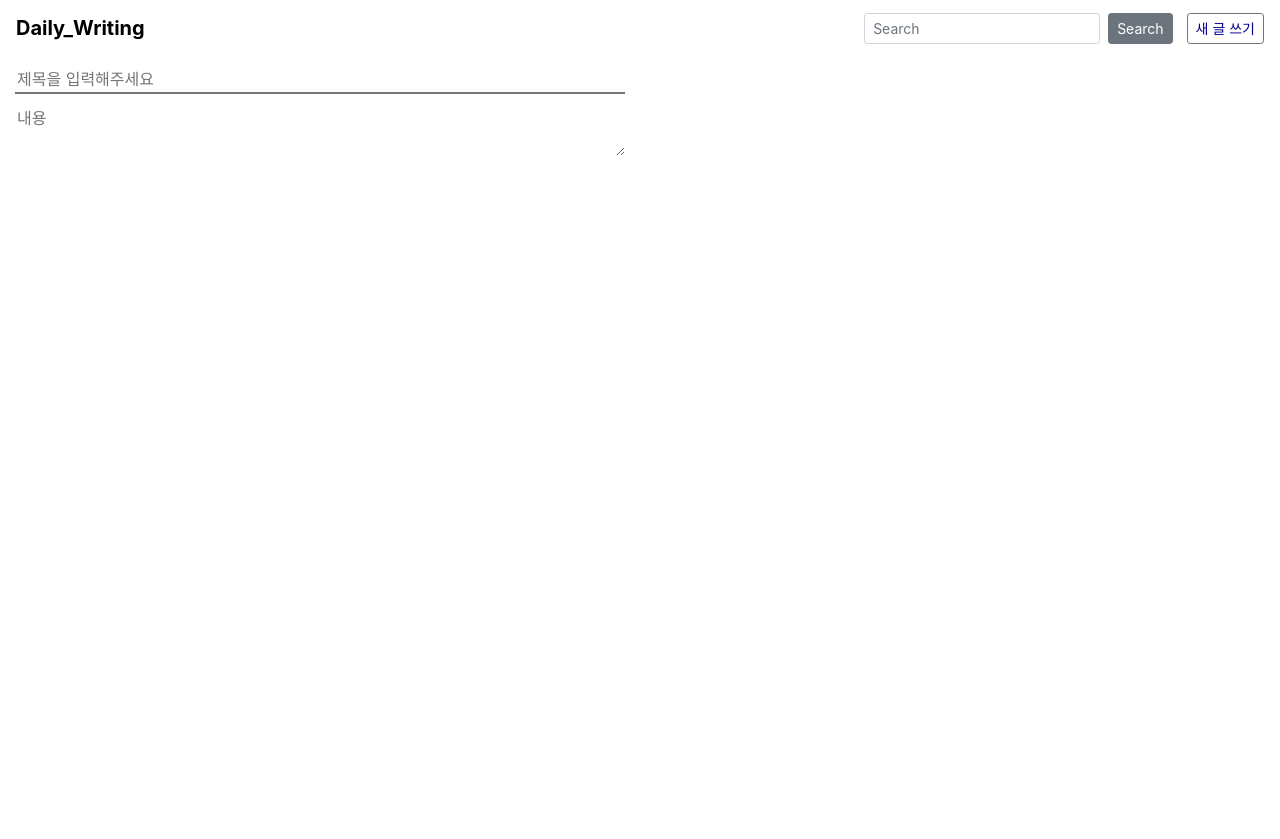
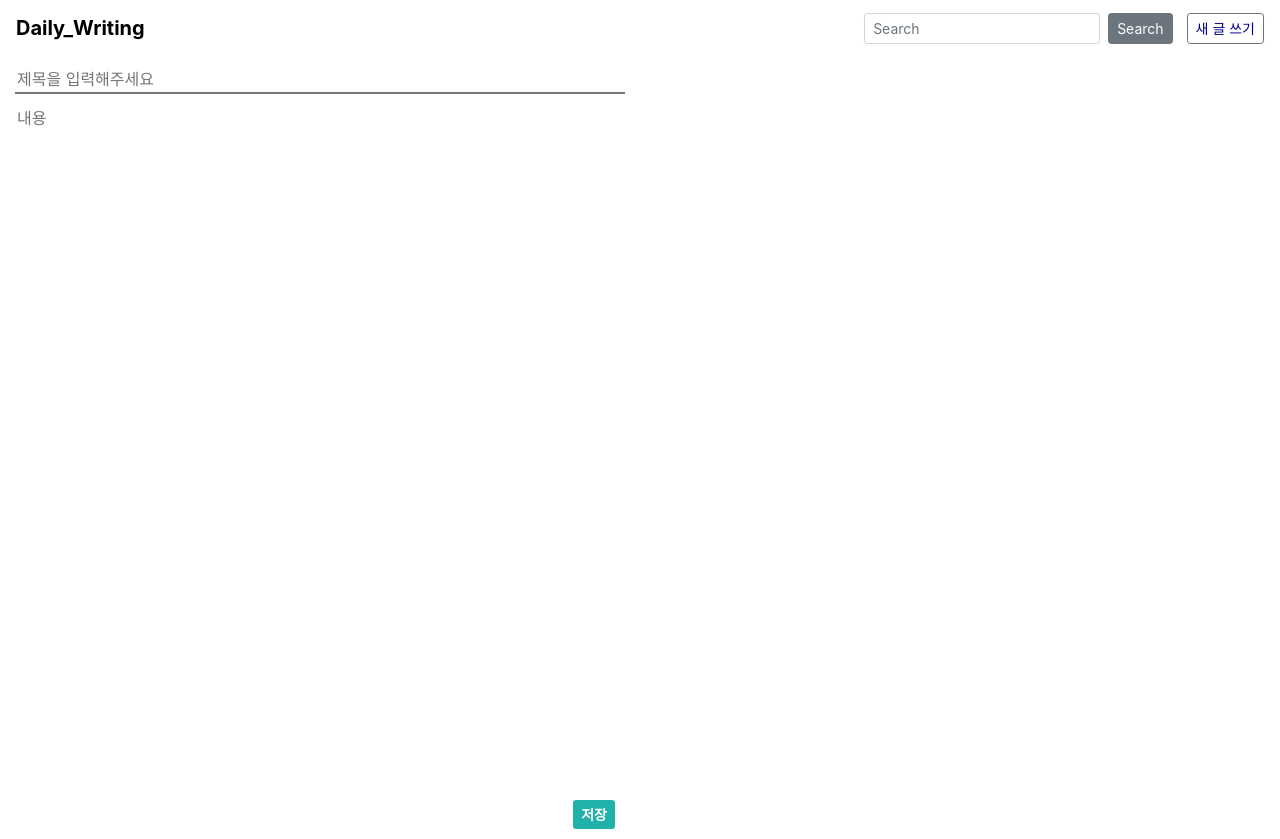
Before and after one commit to Jungsooooooo/Daily_Writing_Front, a Vue app: page /write in a window 1280 px wide. Before the commit the page ends 800 px from the top, so only its background shows below. Built offline with nearby package versions, Linux system fonts and the light colour scheme.

Commit message:
footer 추가 후 버튼 css 추가

```diff
--- a/src/components/views/ToWrite.vue
+++ b/src/components/views/ToWrite.vue
@@ -1,11 +1,13 @@
 <template>
-  <div class="write">
+  <div>
     <b-col cols="6">
       <input class="writeTitle" placeholder="제목을 입력해주세요" />
       <div>
         <textarea class="writeContext" wrap="soft" placeholder="내용" />
       </div>
-      <template #footer> <div>hi</div> </template>
+      <footer class="saveWriteCol">
+        <b-button size="sm" class="saveWrite" @click="goToWrite()">저장</b-button>
+      </footer>
     </b-col>
   </div>
 </template>
--- a/src/css/Write.css
+++ b/src/css/Write.css
@@ -13,11 +13,26 @@
 }
 
 .writeContext {
-  width: 100%;
   margin-top: 10px;
   border: none;
   outline: none;
-  height: 100%;
+
   white-space: pre-wrap;
   overflow-wrap: break-word;
+  width: 100%;
+  height: 85vh; /* 화면 높이의 100% */
+  resize: none; /* 사용자가 크기를 조절하지 못하도록 설정 */
 }
+
+.saveWrite {
+  background-color: lightseagreen !important;
+  font-weight: bold !important;
+  outline: none;
+  border: none !important;
+}
+
+.saveWriteCol {
+  justify-content: flex-end !important;
+  display: flex;
+  padding: 10px;
+}
```
